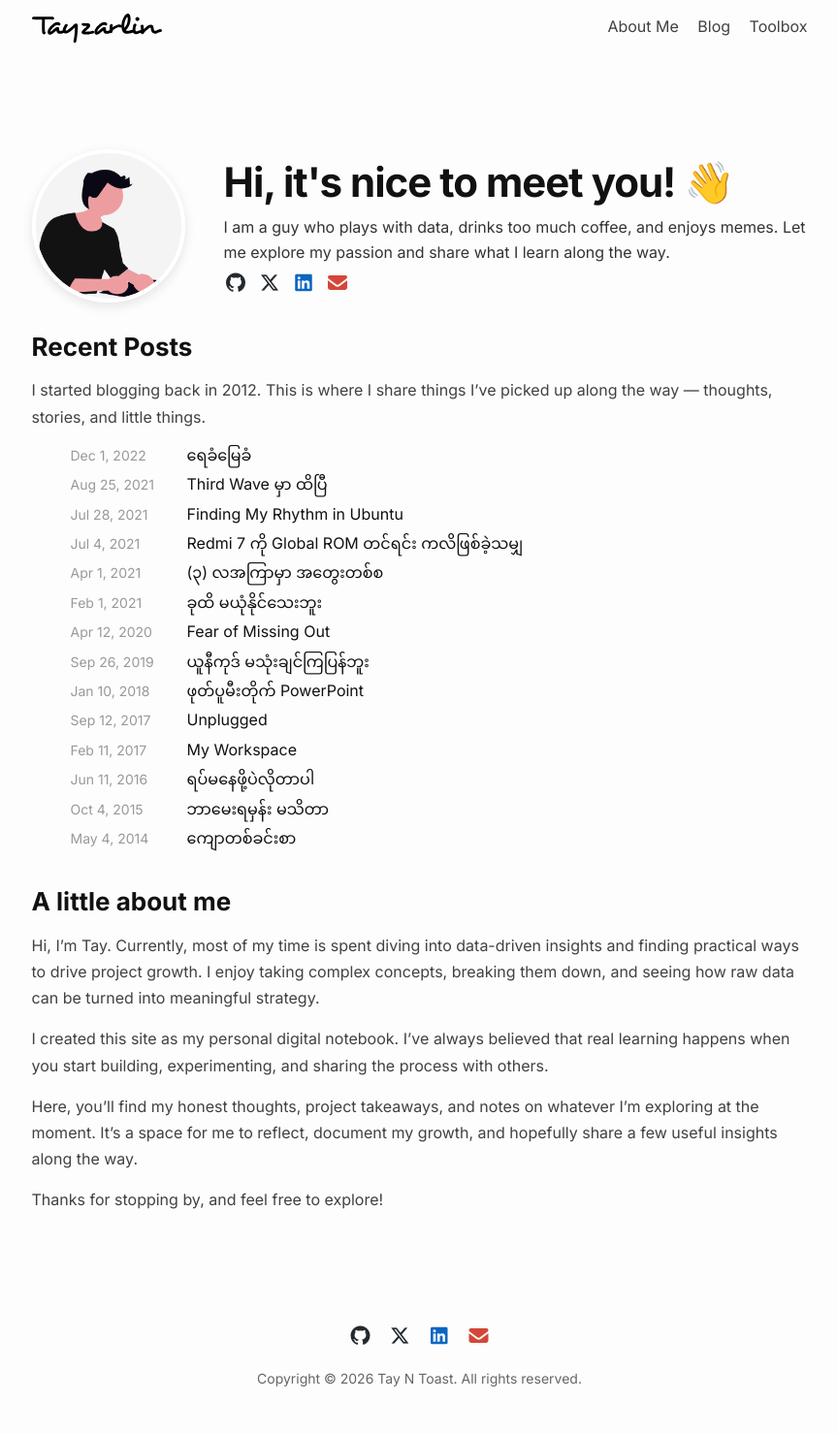
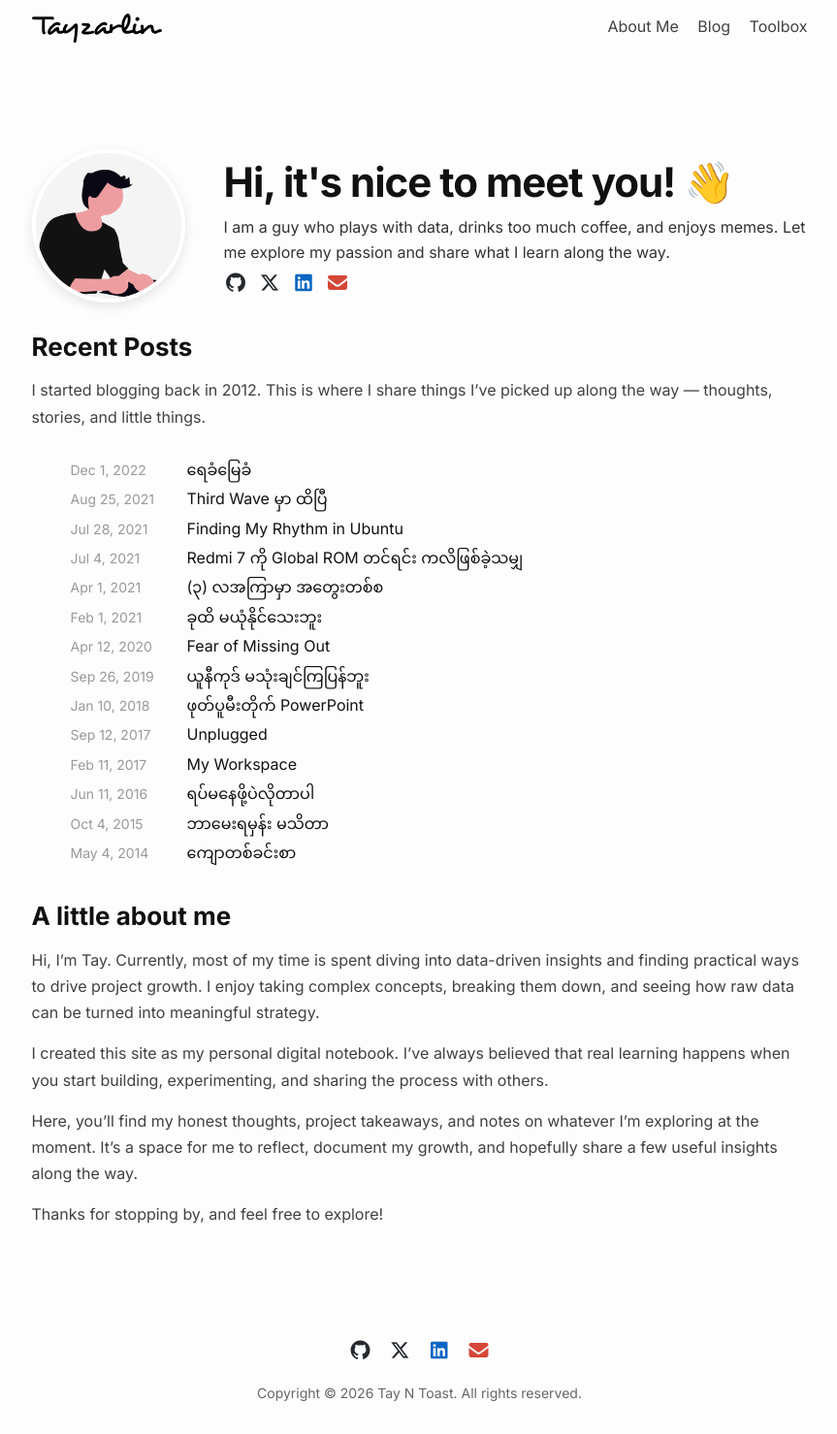
Before and after one commit to tayntoast/tayntoast.github.io, a Jekyll site: the page built from index.html, in a window 1280 px wide. Shown: the whole page at 97% size, without its empty margins (200-1063 px from the left). Built offline with Jekyll 4.4.1, drawn with Linux system fonts in a browser that asks for light colours; nearby versions of some CDN libraries.

Commit message:
Update custom-styles.scss
Optimized layout

```diff
--- a/_sass/minima/custom-styles.scss
+++ b/_sass/minima/custom-styles.scss
@@ -103,7 +103,9 @@
   }
 }
 
-.recent-posts-container .post-list {
+.recent-posts-container .post-list,
+.post-content .post-list {
+  padding-top: 15px !important;
   padding-left: 40px !important;
   text-align: left;
 }
```
